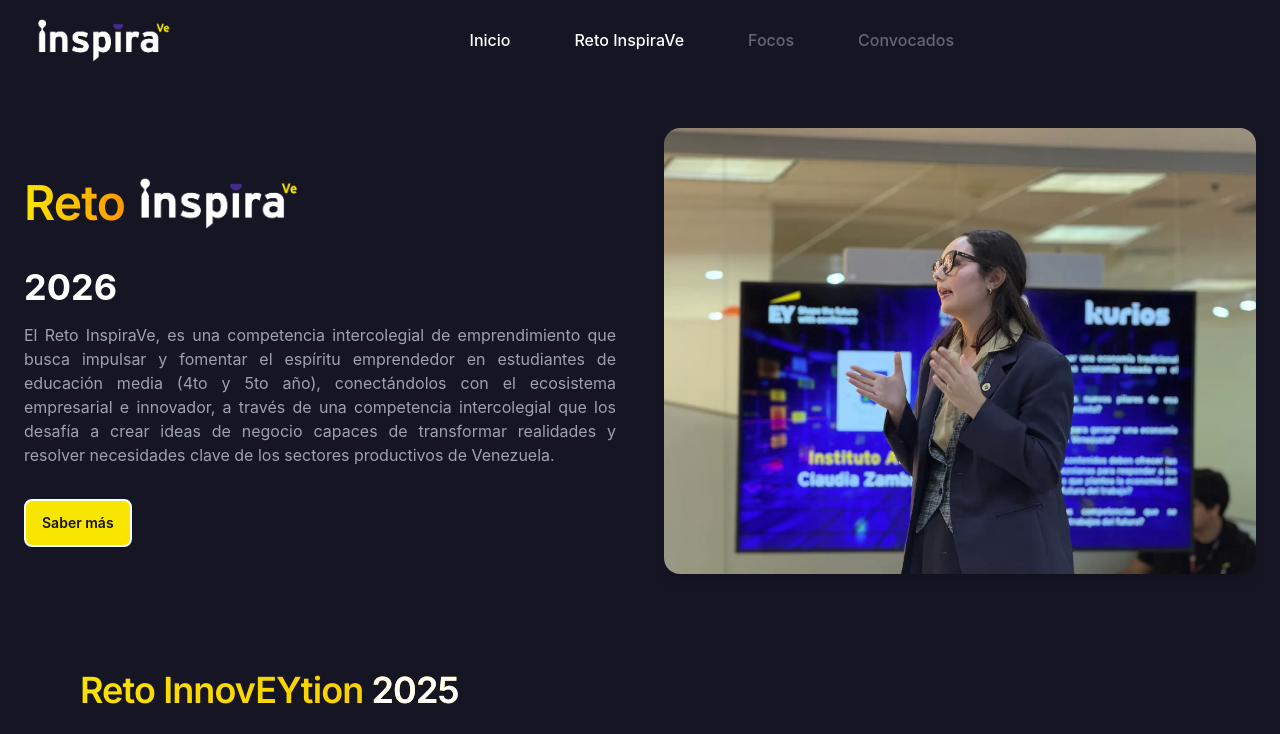
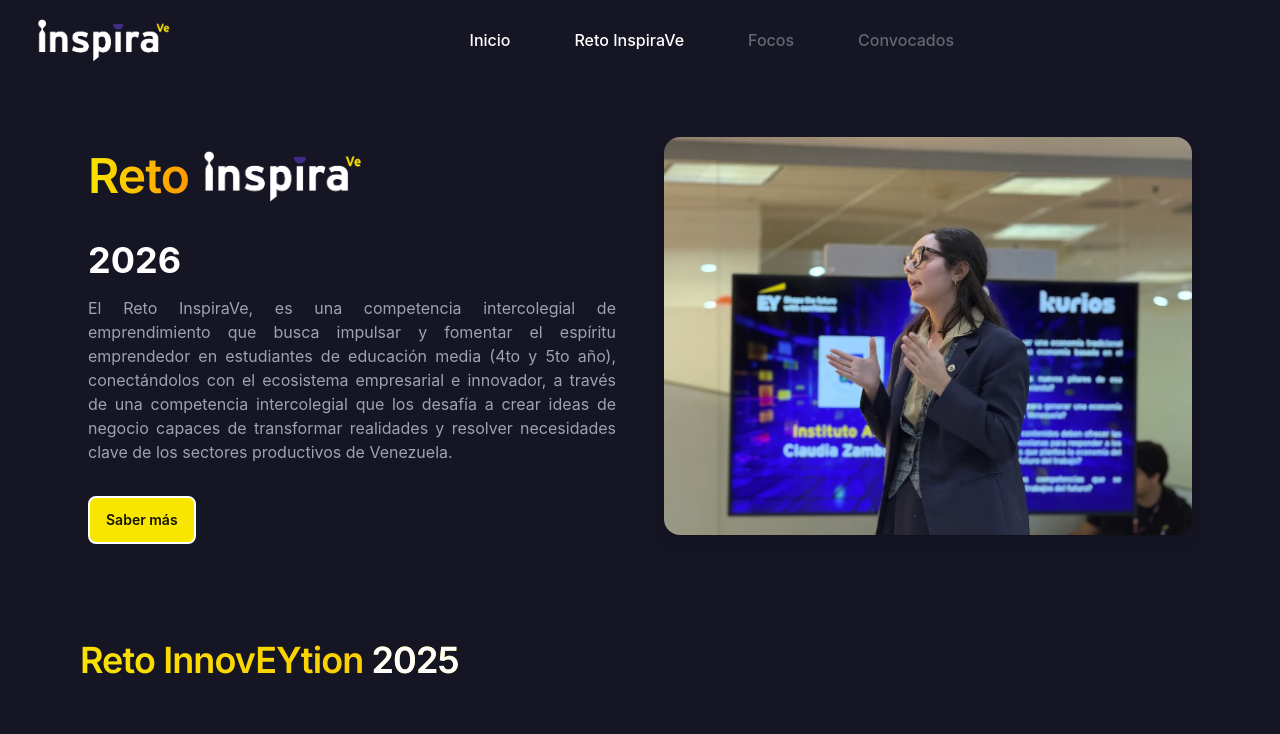
Before and after one commit to Rymedero/landingpage-innovation-summit, a React (Vite) app: page /reto-innovation in a window 1280 px wide. Shown: the top 734 px of the page. Built offline with nearby package versions, Linux system fonts and the light colour scheme; a web font is replaced by a local one.

Commit message:
fix: Setting to display the component in the deployment

```diff
--- a/src/pages/RetoInnovation/components/ImageText.tsx
+++ b/src/pages/RetoInnovation/components/ImageText.tsx
@@ -8,7 +8,7 @@
 
   <div className="">
 
-      <section className="pt-32 px-6 max-w-7xl mx-auto grid md:grid-cols-2 gap-12 items-center mb-24">
+      <section className="pt-32 px-6 max-w-6xl mx-auto grid md:grid-cols-2 gap-12 items-center mb-24">
 
 
         <motion.div
```
